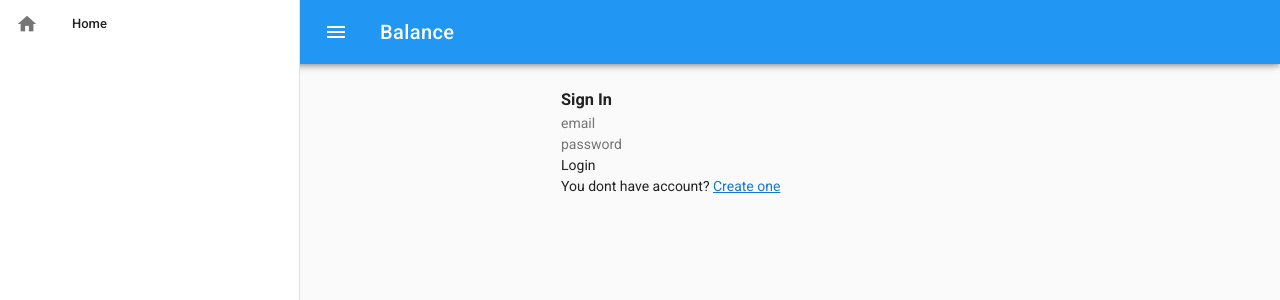
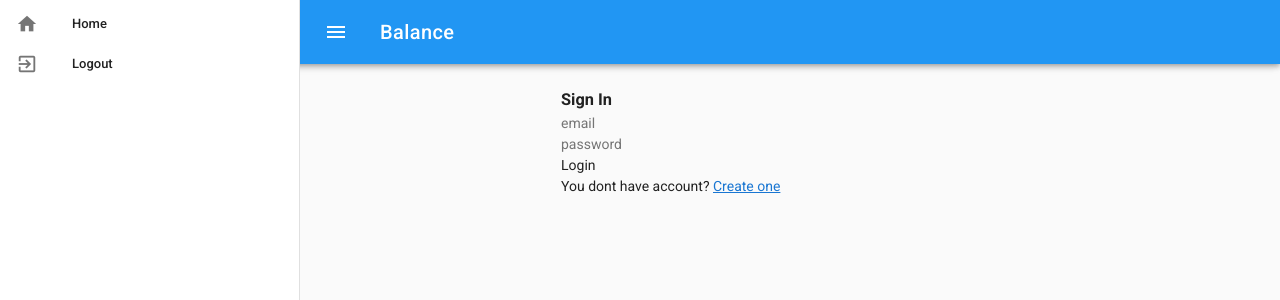
Before and after one commit to BartoszGamza/BudgetVue, a Vue app: page /#/login in a window 1280 px wide. Shown: the top 300 px of the page. Built offline with nearby package versions, Linux system fonts and the light colour scheme; no server answers.

Commit message:
firebase auth added, route after login to be fixed

```diff
--- a/src/App.vue
+++ b/src/App.vue
@@ -1,5 +1,5 @@
 <template>
-  <v-app id="inspire">
+  <v-app id="app">
     <v-navigation-drawer
       fixed
       v-model="drawer"
@@ -14,7 +14,14 @@
             <v-list-tile-title>Home</v-list-tile-title>
           </v-list-tile-content>
         </v-list-tile>
-
+        <v-list-tile>
+          <v-list-tile-action @click="logout">
+            <v-icon>exit_to_app</v-icon>
+          </v-list-tile-action>
+          <v-list-tile-content>
+            <v-list-tile-title>Logout</v-list-tile-title>
+          </v-list-tile-content>
+        </v-list-tile>
       </v-list>
     </v-navigation-drawer>
     <v-toolbar color="blue" dark fixed app>
@@ -39,9 +46,17 @@
 </template>
 
 <script>
-  export default {
-    data: () => ({
-      drawer: null
-    })
+import firebase from 'firebase'
+export default {
+  data: () => ({
+    drawer: null
+  }),
+  methods: {
+    logout () {
+      firebase.auth().signOut().then(() => {
+        this.$router.replace('login')
+      })
+    }
   }
+}
 </script>
--- a/src/components/Login.vue
+++ b/src/components/Login.vue
@@ -22,7 +22,7 @@ export default {
     login () {
       firebase.auth().signInWithEmailAndPassword(this.email, this.password).then(
         function (user) {
-          alert('You are now logged in!')
+          this.$router.replace('main')
         },
         function (err) {
           alert(err.message)
--- a/src/components/SignUp.vue
+++ b/src/components/SignUp.vue
@@ -22,7 +22,7 @@ export default {
     signUp () {
       firebase.auth().createUserWithEmailAndPassword(this.email, this.password).then(
         function (user) {
-          alert('account created!')
+          this.$router.replace('main')
         },
         function (err) {
           alert(err.message)
--- a/src/main.js
+++ b/src/main.js
@@ -11,6 +11,7 @@ Vue.use(Vuetify)
 
 Vue.config.productionTip = false
 
+let app
 var config = {
   apiKey: 'AIzaSyAYd4rXDztFs7dSqV_4tlPg4VfbaDz0CHQ',
   authDomain: 'vuedget.firebaseapp.com',
@@ -20,7 +21,8 @@ var config = {
   messagingSenderId: '770237910695'
 }
 firebase.initializeApp(config)
-
+firebase.auth().onAuthStateChanged(function (user) {
+  if (!app) {
     /* eslint-disable no-new */
     new Vue({
       el: '#app',
@@ -28,3 +30,5 @@ new Vue({
       components: { App },
       template: '<App/>'
     })
+  }
+})
--- a/src/router/index.js
+++ b/src/router/index.js
@@ -3,15 +3,27 @@ import Router from 'vue-router'
 import Main from '@/components/Main'
 import Login from '@/components/Login'
 import SignUp from '@/components/SignUp'
+import firebase from 'firebase'
 
 Vue.use(Router)
 
-export default new Router({
+let router = new Router({
   routes: [
     {
       path: '/',
+      redirect: '/login'
+    },
+    {
+      path: '*',
+      redirect: '/login'
+    },
+    {
+      path: '/main',
       name: 'Main',
-      component: Main
+      component: Main,
+      meta: {
+        requiresAuth: true
+      }
     },
     {
       path: '/login',
@@ -25,3 +37,14 @@ export default new Router({
     }
   ]
 })
+
+router.beforeEach((to, from, next) => {
+  let currentUser = firebase.auth().currentUser
+  let requiresAuth = to.matched.some(record => record.meta.requiresAuth)
+
+  if (requiresAuth && !currentUser) next('login')
+  else if (!requiresAuth && currentUser) next('main')
+  else next()
+})
+
+export default router
```
Lines whose indentation alone changed are shown as unchanged.
